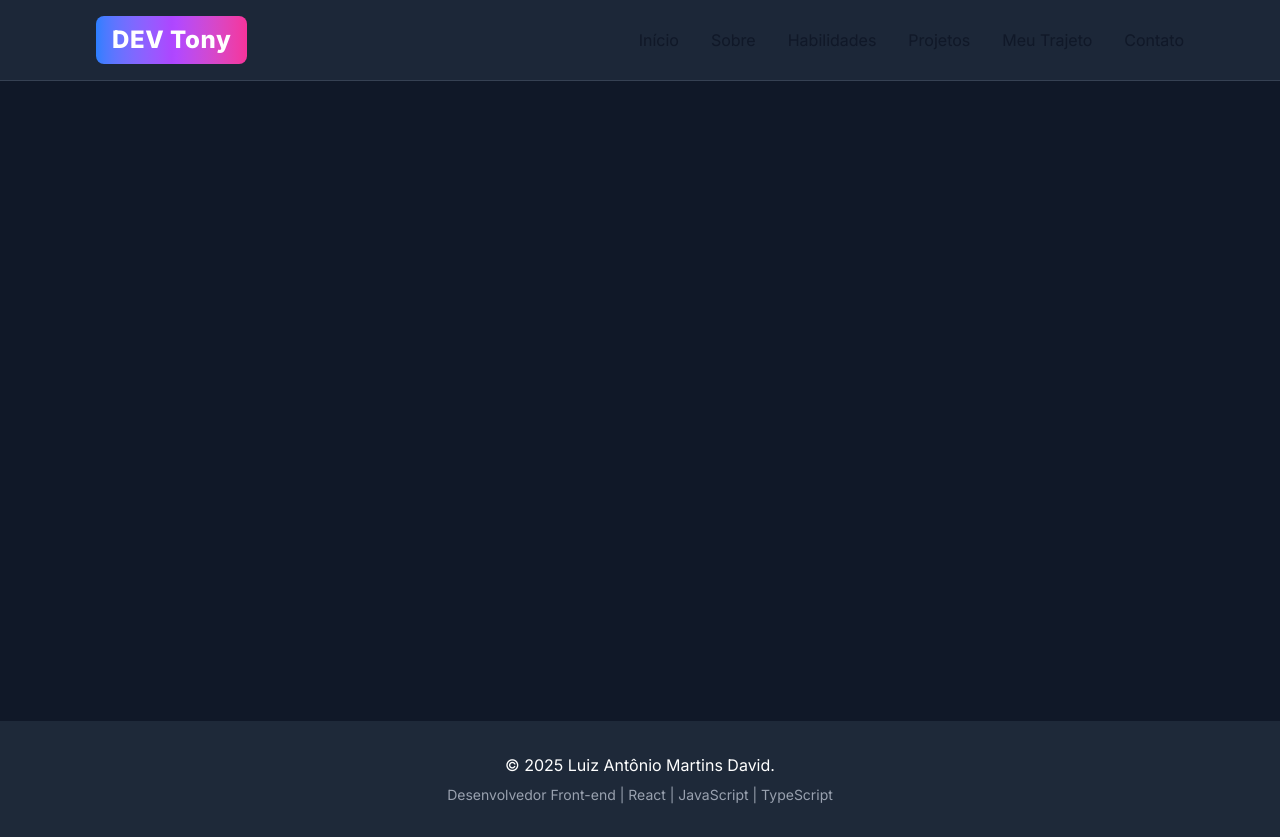
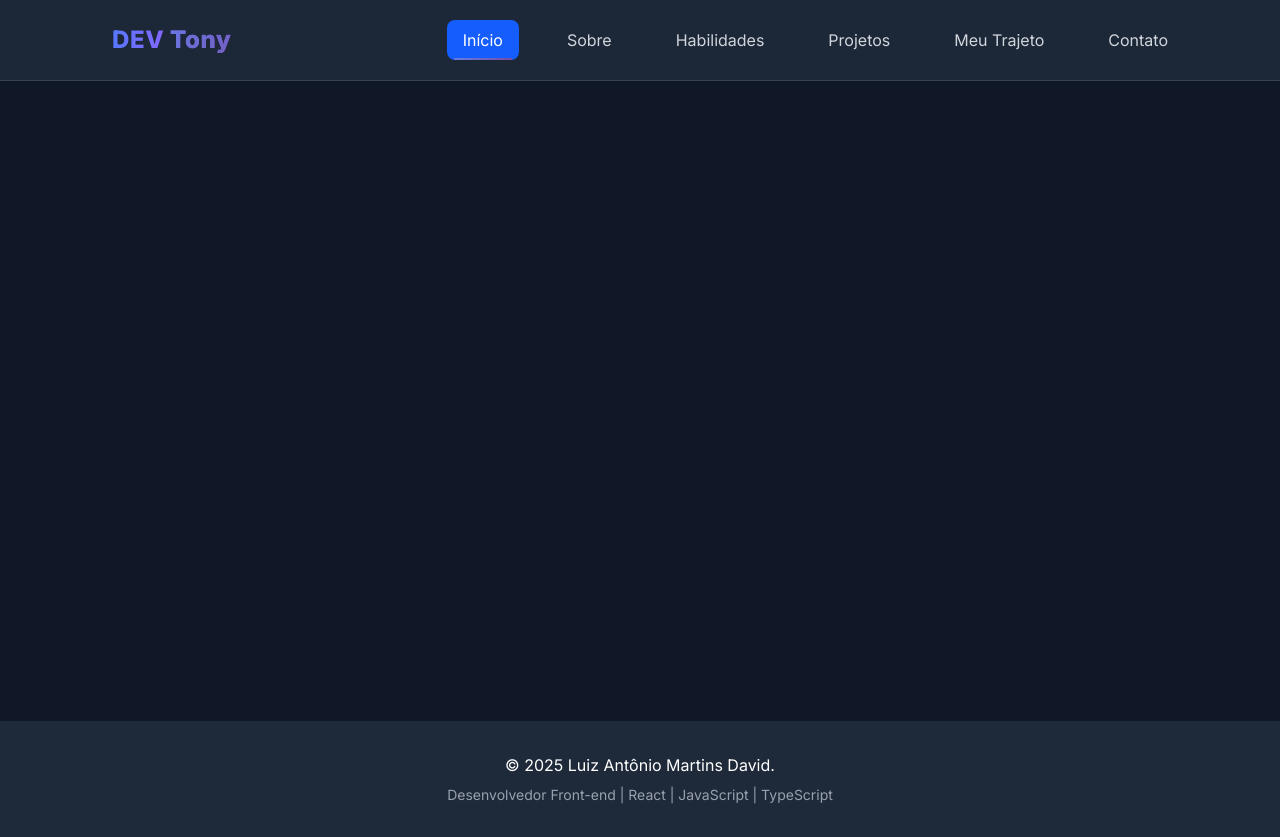
Before and after one commit to Luiz-AMD/Portf-lio, a React (Vite) app: page / in a window 1280 px wide. Built offline with nearby package versions, Linux system fonts and the light colour scheme.

Commit message:
Restauração completa do CSS: todas as animações, gradientes e efeitos visuais restaurados

```diff
--- a/src/index.css
+++ b/src/index.css
@@ -7,7 +7,12 @@
 /* Variáveis CSS customizadas para cores */
 :root {
   --primary-gradient: linear-gradient(135deg, #667eea 0%, #764ba2 100%);
+  --secondary-gradient: linear-gradient(135deg, #f093fb 0%, #f5576c 100%);
+  --accent-gradient: linear-gradient(135deg, #4facfe 0%, #00f2fe 100%);
+  --dark-gradient: linear-gradient(135deg, #2c3e50 0%, #34495e 100%);
   --glow-color: rgba(102, 126, 234, 0.3);
+  --shadow-color: rgba(0, 0, 0, 0.1);
+  --shadow-color-dark: rgba(0, 0, 0, 0.3);
 }
 
 /* Estilos base */
@@ -58,14 +63,32 @@
 
 /* Animações CSS3 customizadas */
 @keyframes float {
-
-  0%,
-  100% {
+  0%, 100% {
     transform: translateY(0px);
   }
-
   50% {
     transform: translateY(-10px);
+  }
+}
+
+@keyframes pulse-glow {
+  0%, 100% {
+    box-shadow: 0 0 20px var(--glow-color);
+  }
+  50% {
+    box-shadow: 0 0 30px var(--glow-color), 0 0 40px var(--glow-color);
+  }
+}
+
+@keyframes gradient-shift {
+  0% {
+    background-position: 0% 50%;
+  }
+  50% {
+    background-position: 100% 50%;
+  }
+  100% {
+    background-position: 0% 50%;
   }
 }
 
@@ -107,6 +130,89 @@
 
 /* Componentes customizados */
 @layer components {
+  .btn {
+    @apply px-6 py-3 rounded-lg font-semibold transition-all duration-300 ease-in-out relative overflow-hidden;
+  }
+
+  .btn::before {
+    content: '';
+    position: absolute;
+    top: 0;
+    left: -100%;
+    width: 100%;
+    height: 100%;
+    background: linear-gradient(90deg, transparent, rgba(255, 255, 255, 0.2), transparent);
+    transition: left 0.5s;
+  }
+
+  .btn:hover::before {
+    left: 100%;
+  }
+
+  .btn-primary {
+    background: var(--primary-gradient);
+    background-size: 200% 200%;
+    @apply text-white hover:shadow-lg hover:-translate-y-0.5;
+    animation: gradient-shift 3s ease infinite;
+  }
+
+  .btn-primary:hover {
+    animation: pulse-glow 2s ease-in-out infinite;
+  }
+
+  .btn-secondary {
+    @apply bg-transparent text-blue-600 border-2 border-blue-600 hover:bg-blue-600 hover:text-white hover:-translate-y-0.5;
+    position: relative;
+    overflow: hidden;
+  }
+
+  .btn-secondary::before {
+    content: '';
+    position: absolute;
+    top: 50%;
+    left: 50%;
+    width: 0;
+    height: 0;
+    background: rgba(59, 130, 246, 0.1);
+    border-radius: 50%;
+    transform: translate(-50%, -50%);
+    transition: width 0.6s, height 0.6s;
+  }
+
+  .btn-secondary:hover::before {
+    width: 300px;
+    height: 300px;
+  }
+
+  .nav-link {
+    @apply px-4 py-2 rounded-lg transition-all duration-300 text-gray-300 hover:bg-blue-600 hover:text-white;
+    position: relative;
+  }
+
+  .nav-link::after {
+    content: '';
+    position: absolute;
+    bottom: 0;
+    left: 50%;
+    width: 0;
+    height: 2px;
+    background: var(--primary-gradient);
+    transition: all 0.3s ease;
+    transform: translateX(-50%);
+  }
+
+  .nav-link:hover::after {
+    width: 80%;
+  }
+
+  .nav-link.active {
+    @apply bg-blue-600 text-white;
+  }
+
+  .nav-link.active::after {
+    width: 80%;
+  }
+
   .section-title {
     background: var(--primary-gradient);
     background-size: 200% 200%;
@@ -114,14 +220,37 @@
     -webkit-text-fill-color: transparent;
     background-clip: text;
     @apply text-4xl font-bold text-center mb-12;
+    animation: gradient-shift 3s ease infinite;
   }
 
   .card {
     @apply bg-gray-800 rounded-xl shadow-lg border border-gray-700 hover:shadow-xl transition-all duration-300;
+    position: relative;
+    overflow: hidden;
+  }
+
+  .card::before {
+    content: '';
+    position: absolute;
+    top: 0;
+    left: -100%;
+    width: 100%;
+    height: 100%;
+    background: linear-gradient(90deg, transparent, rgba(255, 255, 255, 0.1), transparent);
+    transition: left 0.5s;
+  }
+
+  .card:hover::before {
+    left: 100%;
   }
 
   .card:hover {
     transform: translateY(-5px);
+    box-shadow: 0 20px 40px var(--shadow-color);
+  }
+
+  .dark .card:hover {
+    box-shadow: 0 20px 40px var(--shadow-color-dark);
   }
 
   .glow-effect {
@@ -131,6 +260,15 @@
 
   .glow-effect:hover {
     box-shadow: 0 0 30px var(--glow-color), 0 0 40px var(--glow-color);
+  }
+
+  .gradient-text {
+    background: var(--primary-gradient);
+    background-size: 200% 200%;
+    -webkit-background-clip: text;
+    -webkit-text-fill-color: transparent;
+    background-clip: text;
+    animation: gradient-shift 3s ease infinite;
   }
 
   .floating {
@@ -149,6 +287,21 @@
     animation: scale-in 0.6s ease-out;
   }
 
+  /* Efeitos para formulários */
+  .form-input {
+    @apply w-full px-4 py-3 border border-gray-300 dark:border-gray-600 rounded-lg focus:outline-none focus:ring-2 focus:ring-blue-500 focus:border-transparent transition-all bg-white dark:bg-gray-700 text-gray-900 dark:text-gray-100 placeholder-gray-500 dark:placeholder-gray-400;
+    position: relative;
+  }
+
+  .form-input:focus {
+    transform: translateY(-2px);
+    box-shadow: 0 10px 25px var(--shadow-color);
+  }
+
+  .dark .form-input:focus {
+    box-shadow: 0 10px 25px var(--shadow-color-dark);
+  }
+
   /* Responsividade para telas pequenas */
   @media (max-width: 768px) {
     .section-title {
@@ -159,7 +312,6 @@
 
   /* Animações responsivas */
   @media (prefers-reduced-motion: reduce) {
-
     .floating,
     .slide-in-left,
     .slide-in-right,
```
Also changed, not shown: src/App.jsx (line endings or trailing spaces).
